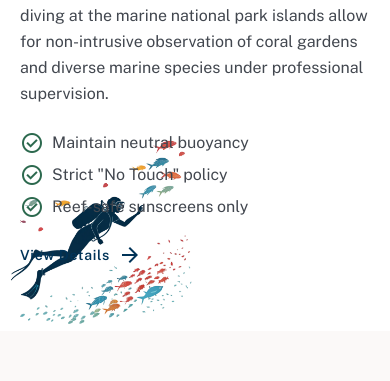
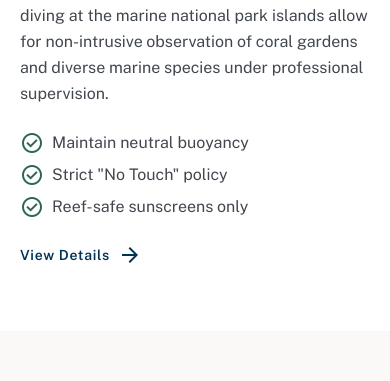
Before and after one commit to kshiva23978-arch/andaman-eco-tourism, a Next.js app: page /activities in a window 390 px wide. Shown: the part 1847-2228 px from the top of the page. Built offline with nearby package versions, Linux system fonts and the light colour scheme.

Commit message:
update watermakr hiden

```diff
--- a/src/components/ui/AlternatingFeatureSection.tsx
+++ b/src/components/ui/AlternatingFeatureSection.tsx
@@ -105,7 +105,7 @@ export function AlternatingFeatureSection({
           aria-hidden="true"
           width={wm.size}
           height={wm.size}
-          className={`absolute w-auto object-contain pointer-events-none sm:display-none ${POSITION_CLASSES[wm.position]}`}
+          className={`absolute hidden w-auto object-contain pointer-events-none md:block ${POSITION_CLASSES[wm.position]}`}
           style={{ height: wm.size, opacity: wm.opacity / 100 }}
         />
       ))}
```
